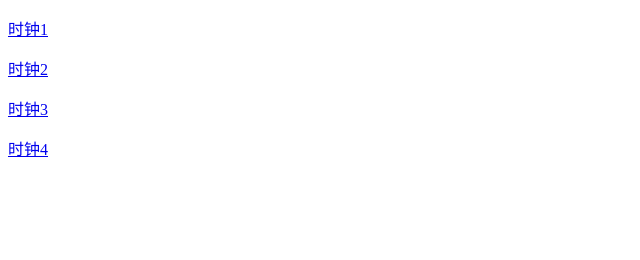
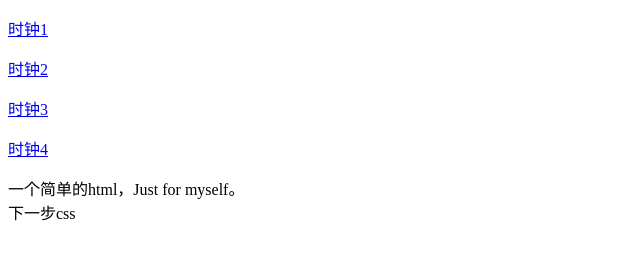
Before and after one commit to zhgxu/fysz, a plain HTML site: page index.html in a window 1280 px wide. Shown: the whole page, without its empty margins (0-640 px from the left). Drawn offline with Linux system fonts and the light colour scheme.

Commit message:
在主页加了些打算

```diff
--- a/index.html
+++ b/index.html
@@ -1,10 +1,11 @@
 <!DOCTYPE html><html>
 <head>
-<title>这是网页的标题</title></head>
+<title>翻页时钟</title></head>
 <body>
 <p><a href='./clock1/index.html'>时钟1</a></p>
 <p><a href='./clock2/index.html'>时钟2</a></p>
 <p><a href='./clock2/index_base.html'>时钟3</a></p>
 <p><a href='./clock3/index.html'>时钟4</a></p>
+<p>一个简单的html，Just for myself。</br>下一步css</p>
 </body>
 </html>
```
